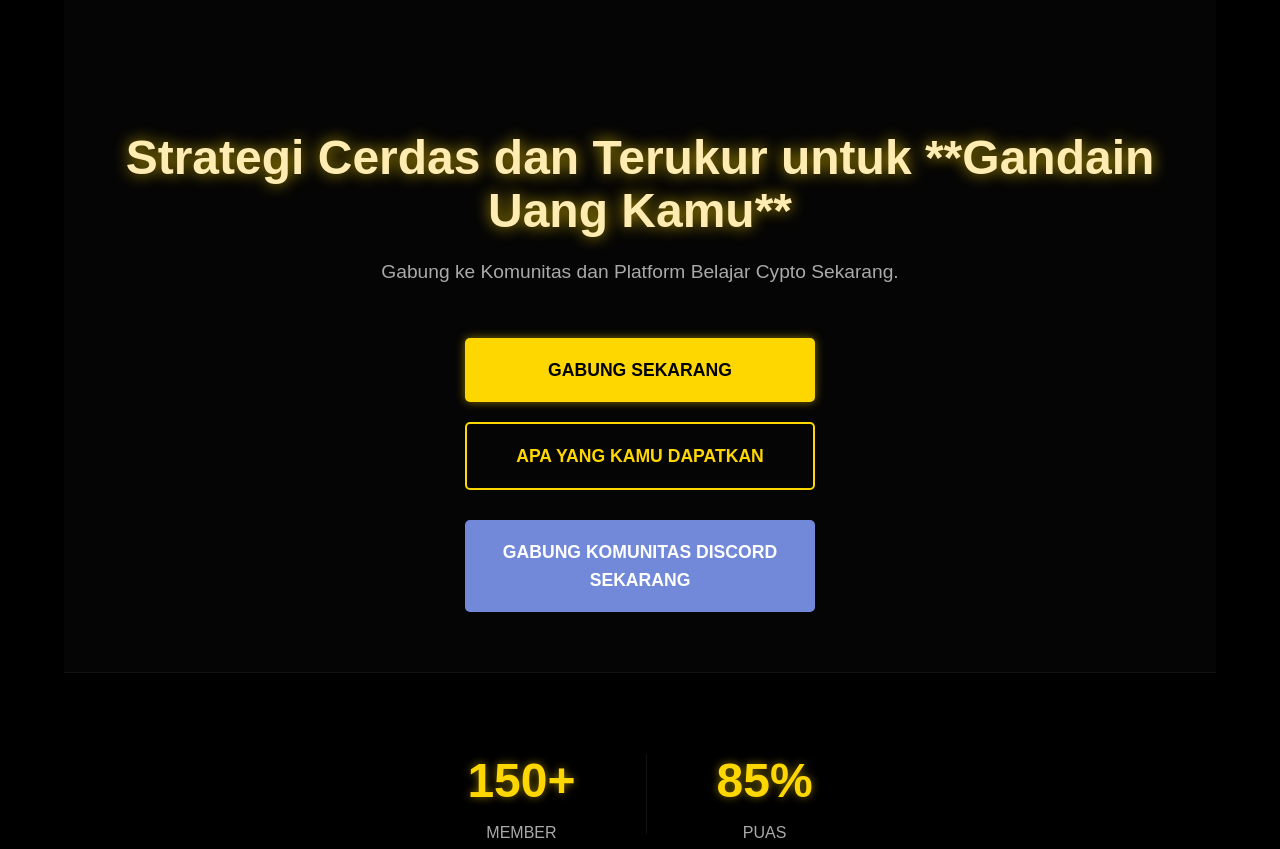
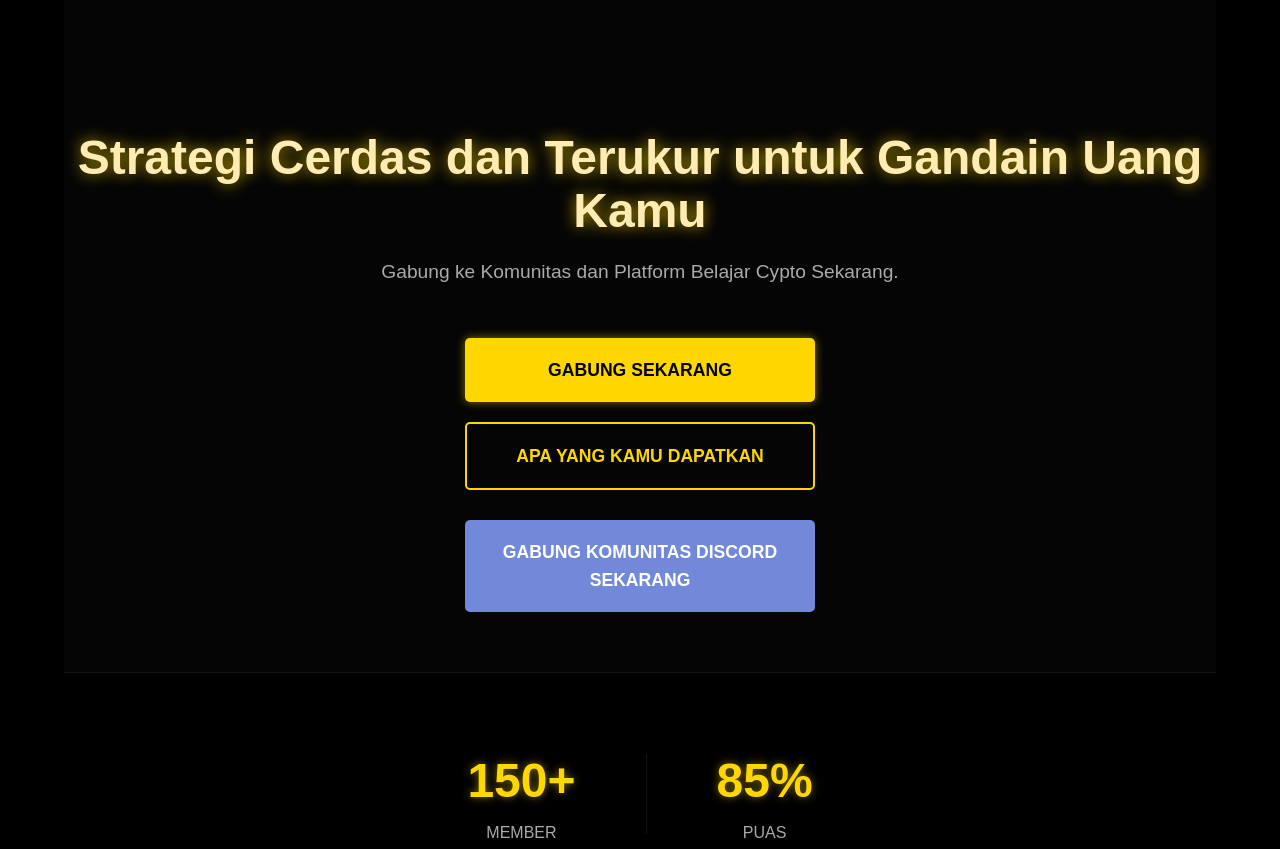
Before and after one commit to ownerweb45/senicrypto-, a plain HTML site: page index.html in a window 1280 px wide. Shown: the top 849 px of the page. Drawn offline with Linux system fonts and the light colour scheme.

Commit message:
Update index.html

```diff
--- a/index.html
+++ b/index.html
@@ -372,7 +372,7 @@
 <div class="container">
 
     <header id="home" class="header-hook">
-        <h1>Strategi Cerdas dan Terukur untuk **Gandain Uang Kamu**</h1>
+        <h1>Strategi Cerdas dan Terukur untuk Gandain Uang Kamu</h1>
         <p>Gabung ke Komunitas dan Platform Belajar Cypto Sekarang.</p>
 
         <div class="vertical-buttons">
```
